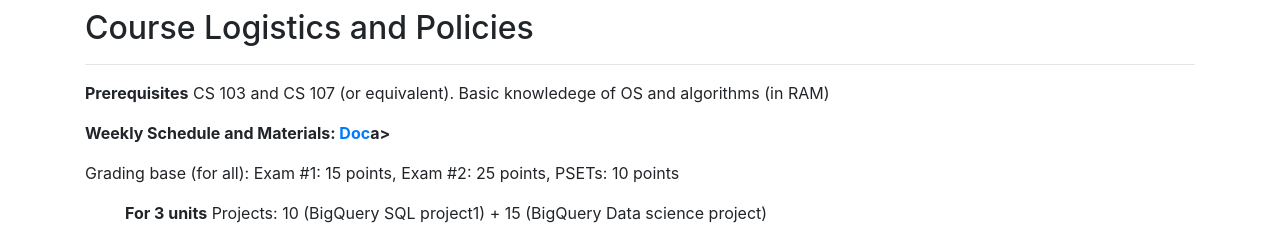
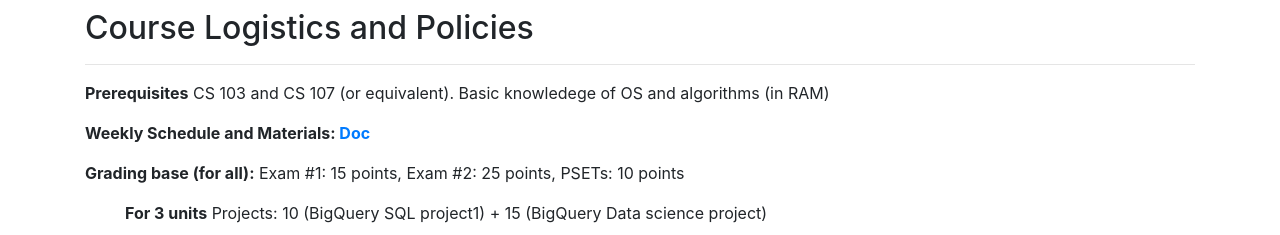
Before and after one commit to shivag/cs145-stanford-fa23, a plain HTML site: page index.html in a window 1280 px wide. Shown: the part 820-1055 px from the top of the page. Drawn offline with nearby package versions, Linux system fonts and the light colour scheme; a script that the page names is missing.

Commit message:
Update index.html
minor syntax

```diff
--- a/index.html
+++ b/index.html
@@ -135,9 +135,9 @@
       <h2 >Course Logistics and Policies</h2>
       <hr>
       <p><b>Prerequisites</b> CS 103 and CS 107 (or equivalent). Basic knowledege of OS and algorithms (in RAM)</p>
-      <p><b>Weekly Schedule and Materials: <a href=https://docs.google.com/document/d/1z-3UP5lhslWCtJkLpHGeriO528KU99Q-b7Lq3vUqYDQ/edit>Doc</a>a> </b></p>
+      <p><b>Weekly Schedule and Materials: <a href=https://docs.google.com/document/d/1z-3UP5lhslWCtJkLpHGeriO528KU99Q-b7Lq3vUqYDQ/edit>Doc</a></b></p>
 
-      <p><p>Grading base (for all): Exam #1: 15 points, Exam #2: 25 points, PSETs: 10 points</p>
+      <p><b>Grading base (for all):</b> Exam #1: 15 points, Exam #2: 25 points, PSETs: 10 points</p>
       <ol>
       <p><b>For 3 units</b> Projects: 10 (BigQuery SQL project1) + 15 (BigQuery Data science project)</p>
       <p><b>For 4 units</b> Projects: 10 (BigQuery SQL project1) + 40 (Build a DB systems project)</p>
```
